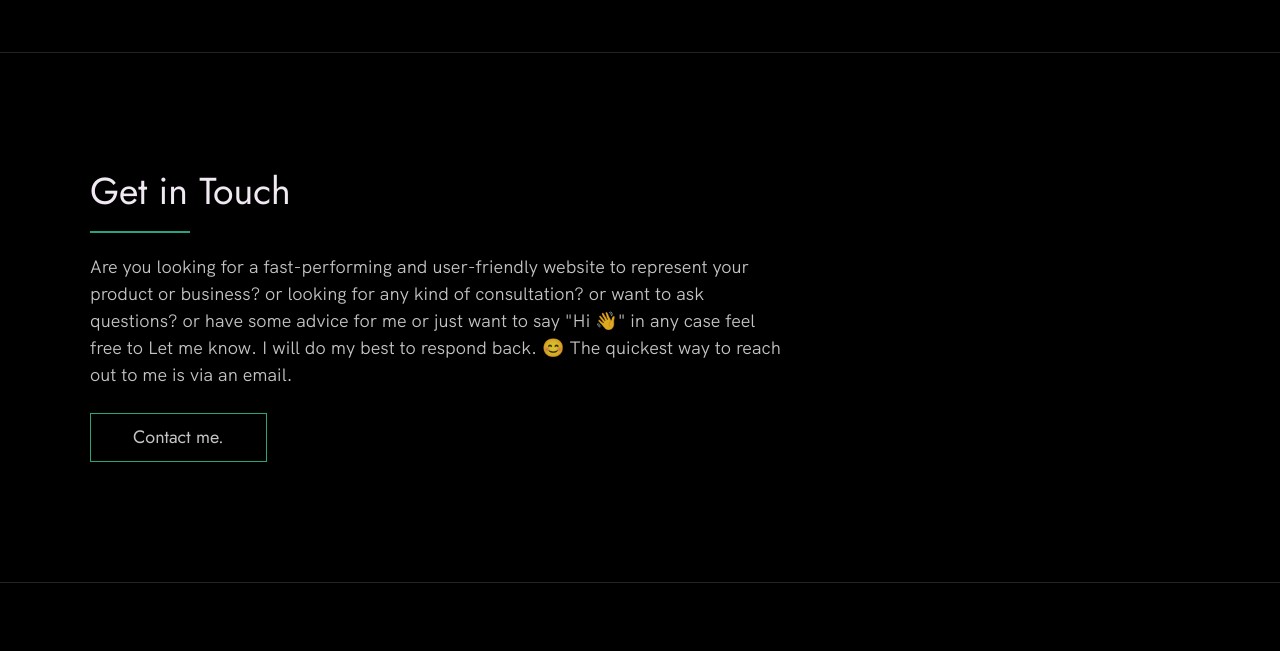
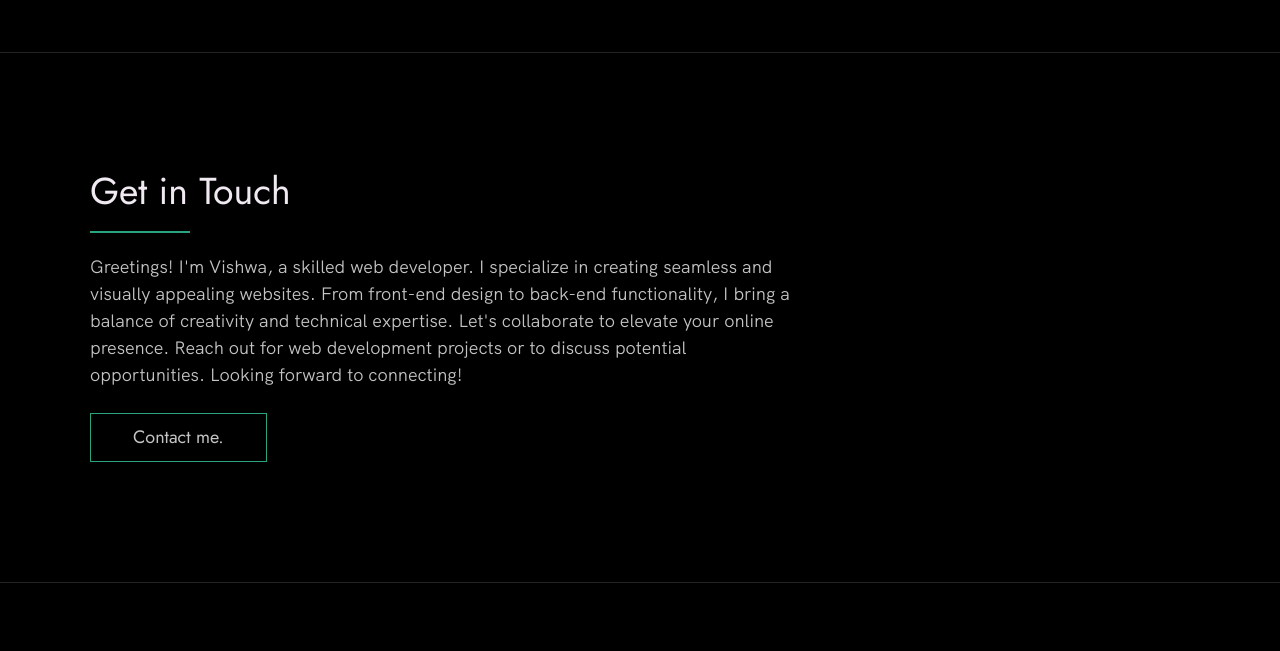
Before and after one commit to Vishwa2806/Tony_portfolio, a plain HTML site: page index.html in a window 1280 px wide. Shown: the part 5525-6176 px from the top of the page. Drawn offline with nearby package versions, Linux system fonts and the light colour scheme.

Commit message:
Update index.html

```diff
--- a/index.html
+++ b/index.html
@@ -298,12 +298,7 @@
       <h2 class="text-6xl text-white-900 dark:text-white">Get in Touch</h2>
       <div class="contact__info">
         <p>
-          Are you looking for a fast-performing and user-friendly website to
-          represent your product or business? or looking for any kind of
-          consultation? or want to ask questions? or have some advice for me
-          or just want to say "Hi 👋" in any case feel free to Let me know. I
-          will do my best to respond back. 😊 The quickest way to reach out to
-          me is via an email.
+          Greetings! I'm Vishwa, a skilled web developer. I specialize in creating seamless and visually appealing websites. From front-end design to back-end functionality, I bring a balance of creativity and technical expertise. Let's collaborate to elevate your online presence. Reach out for web development projects or to discuss potential opportunities. Looking forward to connecting!
         </p>
         <!-- Replace the email with yours -->
         <a href="mailto:vishwajkkv@gmail.com" class="btn mt-10">Contact me.</a>
```
